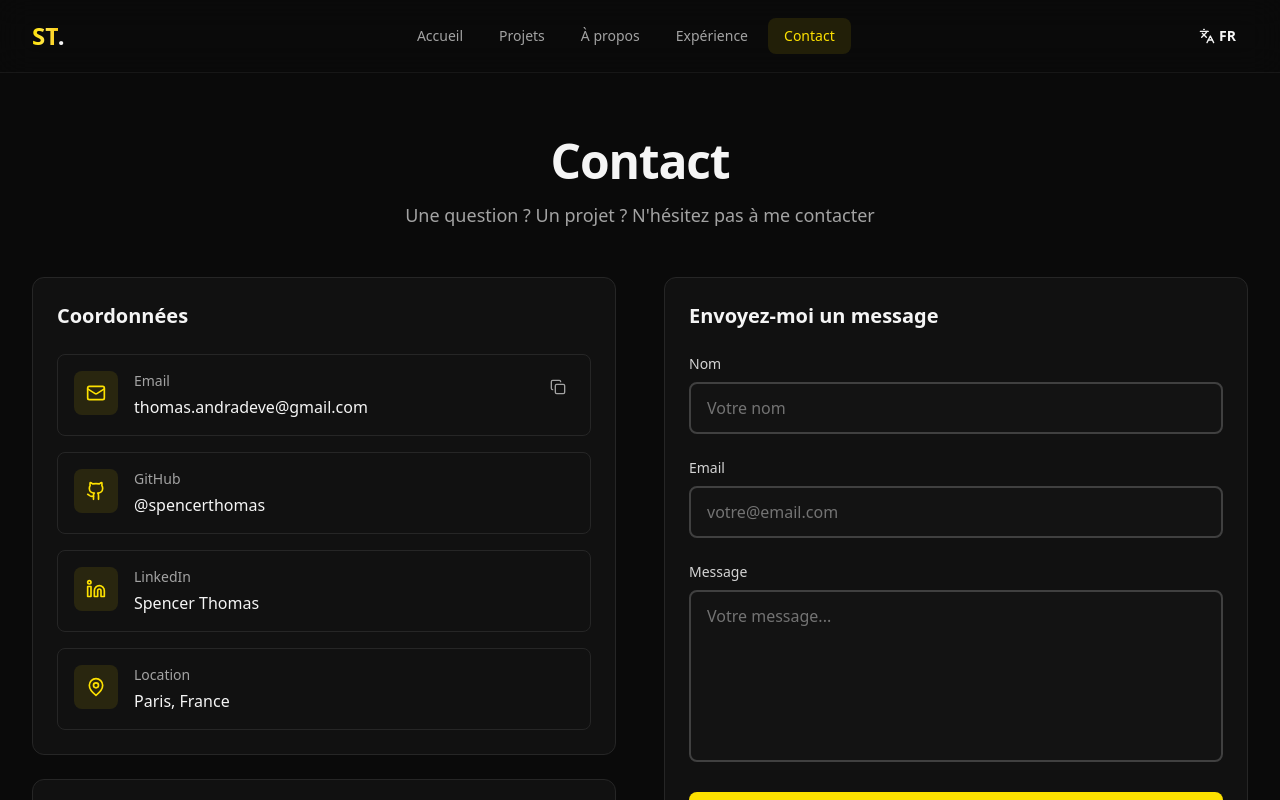
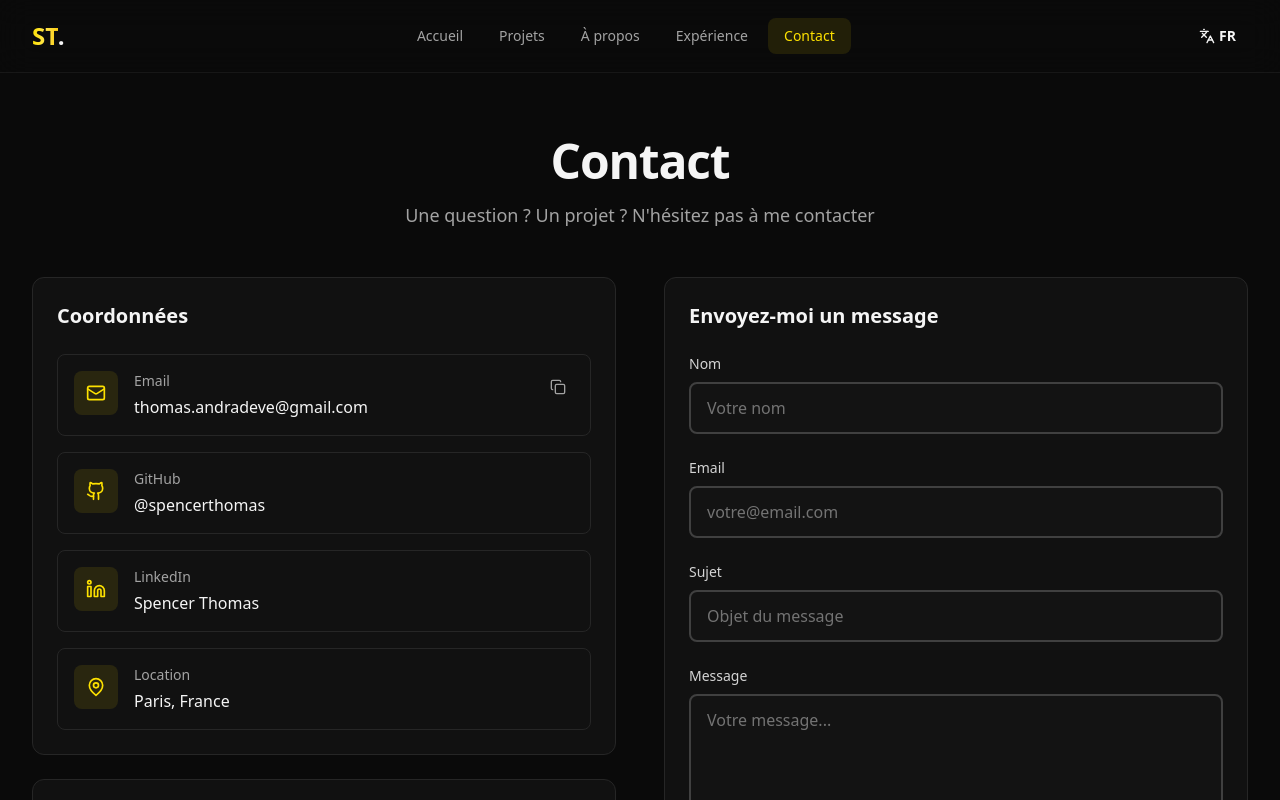
Before and after one commit to TomSawyer1/portfolio2025, a React (Vite) app: page /contact in a window 1280 px wide. Shown: the top 800 px of the page. Built offline with nearby package versions, Linux system fonts and the light colour scheme.

Commit message:
feat: enhance ContactForm with subject field and i18n support
- Add subject field to ContactForm with validation.
- Update English and French translation files to include subject and subjectPlaceholder keys.

```diff
--- a/src/components/ContactForm.tsx
+++ b/src/components/ContactForm.tsx
@@ -11,6 +11,7 @@ const createContactSchema = (t: (key: string, opts?: any) => string) =>
   z.object({
     name: z.string().min(2, t('errors.minLength', { min: 2 })),
     email: z.string().email(t('errors.invalidEmail')),
+    subject: z.string().min(3, t('errors.minLength', { min: 3 })),
     message: z.string().min(10, t('errors.minLength', { min: 10 })),
   })
 
@@ -37,10 +38,10 @@ export function ContactForm() {
     try {
       // Send email using EmailJS
       const templateParams = {
-        from_name: data.name,
-        from_email: data.email,
+        name: data.name,
+        email: data.email,
+        subject: data.subject,
         message: data.message,
-        to_name: 'Thomas Spencer',
       }
 
       await emailjs.send(
@@ -98,6 +99,23 @@ export function ContactForm() {
         />
         {errors.email && (
           <p className="mt-1 text-sm text-red-500">{errors.email.message}</p>
+        )}
+      </div>
+
+      {/* Subject */}
+      <div>
+        <label htmlFor="subject" className="mb-2 block text-sm font-medium text-neutral-300 dark:text-neutral-300 light:text-neutral-700">
+          {t('contact.subject')}
+        </label>
+        <input
+          id="subject"
+          type="text"
+          placeholder={t('contact.subjectPlaceholder')}
+          className="input"
+          {...register('subject')}
+        />
+        {errors.subject && (
+          <p className="mt-1 text-sm text-red-500">{errors.subject.message}</p>
         )}
       </div>
 
--- a/src/i18n/en/common.json
+++ b/src/i18n/en/common.json
@@ -51,6 +51,7 @@
     "subtitle": "Have a question? A project? Feel free to reach out",
     "name": "Name",
     "email": "Email",
+    "subject": "Subject",
     "message": "Message",
     "send": "Send",
     "sending": "Sending...",
@@ -58,6 +59,7 @@
     "error": "An error occurred. Please try again.",
     "namePlaceholder": "Your name",
     "emailPlaceholder": "your@email.com",
+    "subjectPlaceholder": "Message subject",
     "messagePlaceholder": "Your message...",
     "copyEmail": "Copy email",
     "emailCopied": "Email copied!",
--- a/src/i18n/fr/common.json
+++ b/src/i18n/fr/common.json
@@ -51,6 +51,7 @@
     "subtitle": "Une question ? Un projet ? N'hésitez pas à me contacter",
     "name": "Nom",
     "email": "Email",
+    "subject": "Sujet",
     "message": "Message",
     "send": "Envoyer",
     "sending": "Envoi...",
@@ -58,6 +59,7 @@
     "error": "Une erreur s'est produite. Veuillez réessayer.",
     "namePlaceholder": "Votre nom",
     "emailPlaceholder": "votre@email.com",
+    "subjectPlaceholder": "Objet du message",
     "messagePlaceholder": "Votre message...",
     "copyEmail": "Copier l'email",
     "emailCopied": "Email copié !",
```
